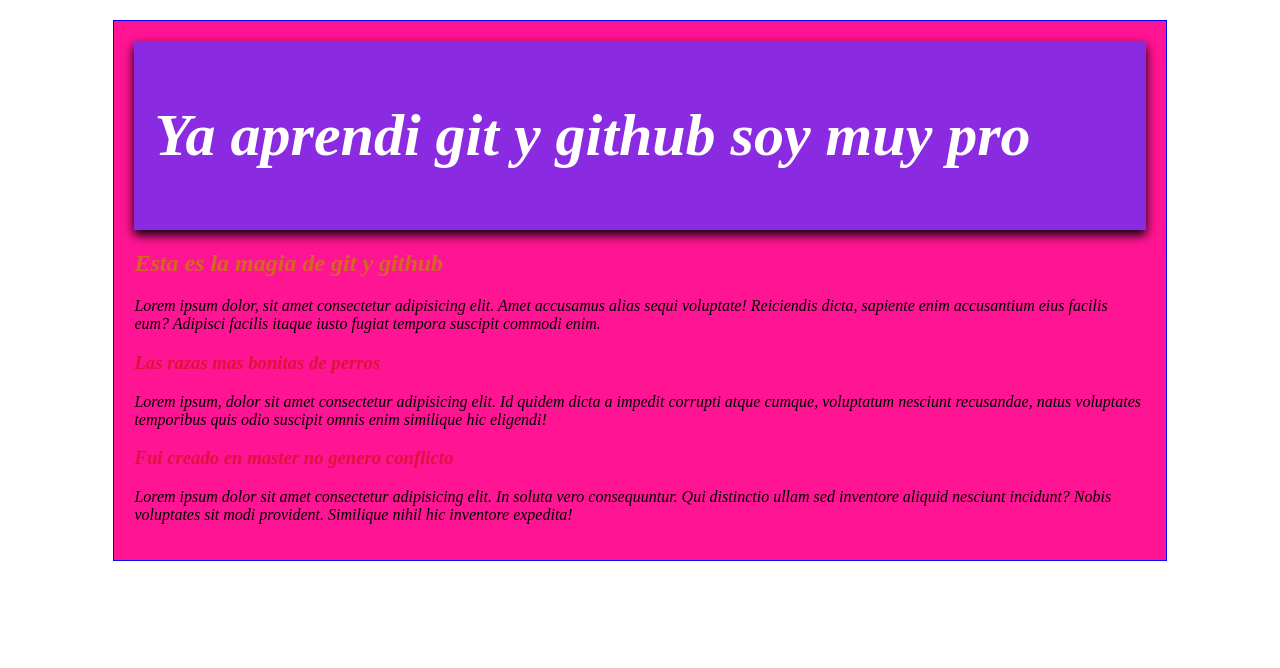
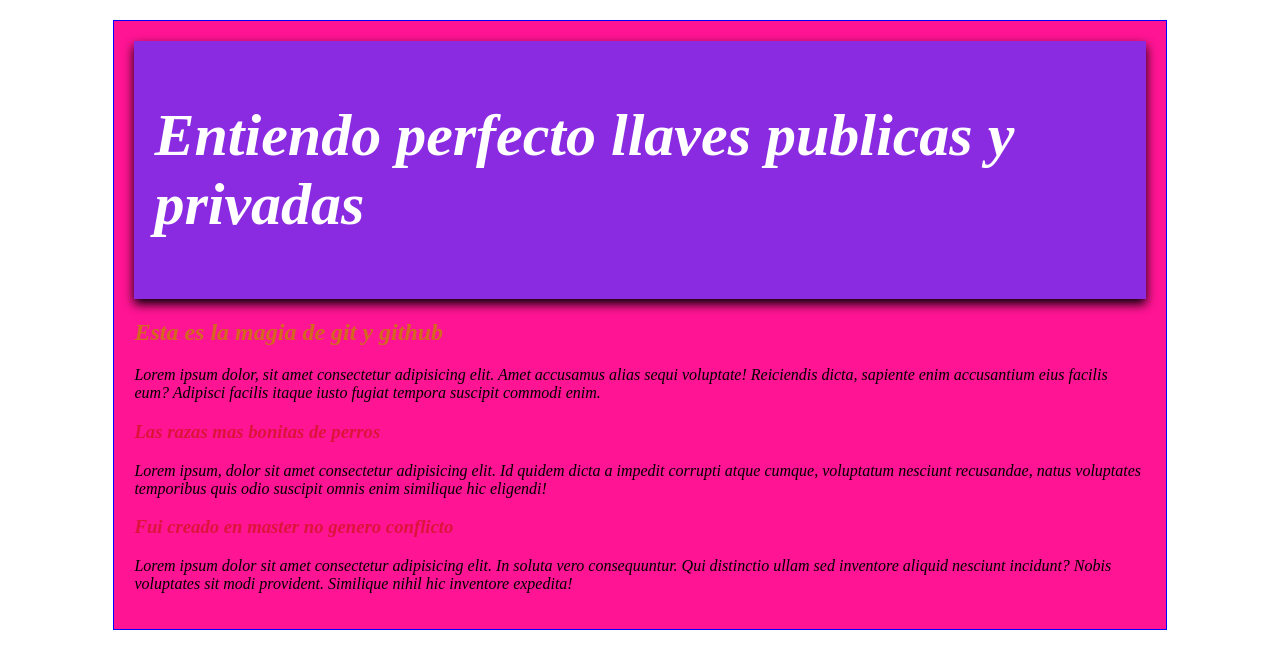
Before and after one commit to carlospache98/blog_site_bitacora, a plain HTML site: page index.html in a window 1280 px wide. Drawn offline with Linux system fonts and the light colour scheme.

Commit message:
Cambio del H1 para probar conexión ssh
Cambio del H1 para probar conexión de remoto a local ssh

```diff
--- a/index.html
+++ b/index.html
@@ -9,7 +9,7 @@
 <body>
     <div class="main">
         <div class="encabezado">
-            <h1>Ya aprendi git y github soy muy pro</h1>
+            <h1>Entiendo perfecto llaves publicas y privadas</h1>
         </div>
         <h2>Esta es la magia de git y github</h2>
         <p>Lorem ipsum dolor, sit amet consectetur adipisicing elit. Amet accusamus alias sequi voluptate! Reiciendis dicta, sapiente enim accusantium eius facilis eum? Adipisci facilis itaque iusto fugiat tempora suscipit commodi enim.</p>
```
